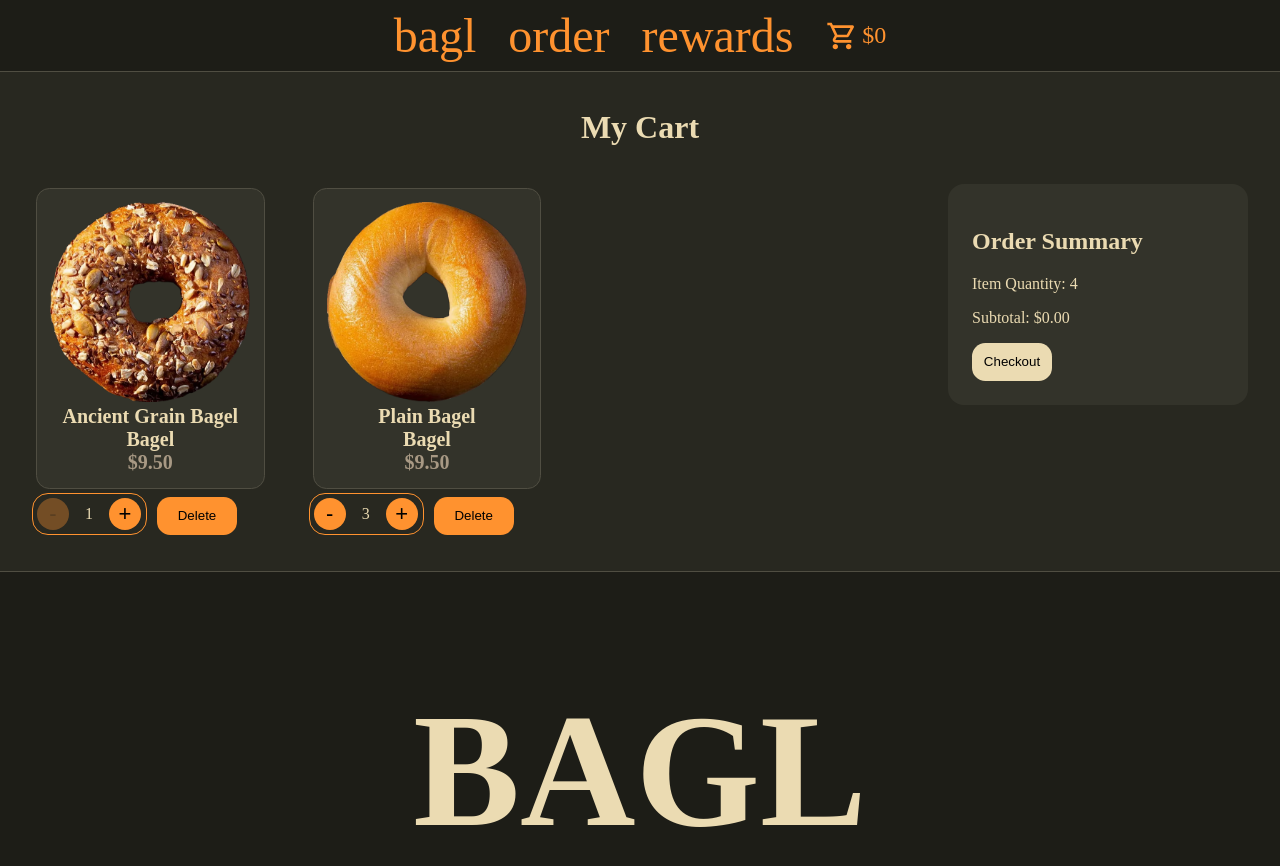
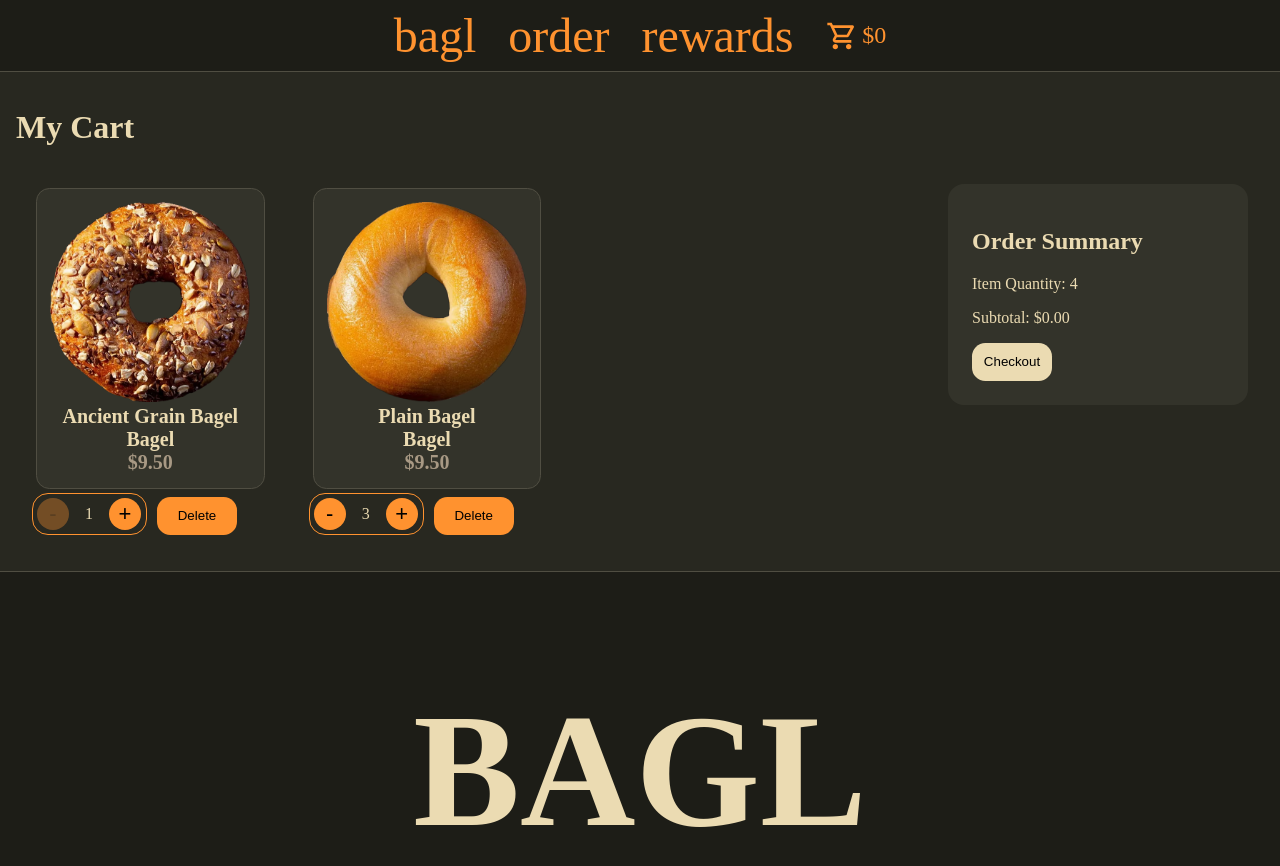
Before and after one commit to AndrewRoddy/HIC-Project-1, a SvelteKit app: page /cart in a window 1280 px wide. Shown: the top 866 px of the page. Built offline with nearby package versions, Linux system fonts and the light colour scheme.

Commit message:
1200 dollars worth of bagels

```diff
--- a/src/routes/bagel/+page.svelte
+++ b/src/routes/bagel/+page.svelte
@@ -1,11 +1,24 @@
 <script lang="ts">
   import '../../app.css';
   import { page } from '$app/state';
+<<<<<<< HEAD
   import Bagel from '$lib/components/Bagel.svelte';
   import { cost } from '$lib/state/cost.svelte.js';
 
   const path = $derived(
     page.url.searchParams.get('path')?.split('/').pop() || 'Cinnamon-Raisin-Bagel.webp'
+=======
+  import Bagel from '../../lib/components/Bagel.svelte';
+  const path = $derived(
+    page.url.searchParams.get('path')?.split('/').pop() ||
+      'Cinnamon-Raisin-Bagel.webp'
+  );
+  const name = $derived(
+    page.url.searchParams.get('name') ?? 'Regular Bagel'
+  );
+  const price = $derived(
+    Number(page.url.searchParams.get('price') ?? 99.99)
+>>>>>>> ec9a8fa (1200 dollars worth of bagels)
   );
   const name = $derived(
     page.url.searchParams.get('name') ?? 'Regular Bagel'
@@ -22,6 +35,7 @@
 <h1 class="page-header">Bagel Info</h1>
 
 <div class="bagel-section">
+<<<<<<< HEAD
   <Bagel
     img={path}
     name={name}
@@ -31,16 +45,25 @@
   <button class="add-to-cart-button" type="button" onclick={buyBagel}>Add to Cart</button>
 </div>
 
+=======
+  <Bagel img={path} {name} {price} />
+</div>
+>>>>>>> ec9a8fa (1200 dollars worth of bagels)
 
 <style>
   .page-header {
     text-align: left;
     padding-left: 0.75em;
+<<<<<<< HEAD
     color: var(--text)
+=======
+    color: var(--text);
+>>>>>>> ec9a8fa (1200 dollars worth of bagels)
   }
 
   .bagel-section {
     padding: 1em;
+<<<<<<< HEAD
     list-style: none;
     margin: 0;
     display: flex;
@@ -55,5 +78,7 @@
     border-radius: 1em;
     background-color: var(--accent);
     cursor: pointer;
+=======
+>>>>>>> ec9a8fa (1200 dollars worth of bagels)
   }
 </style>
--- a/src/routes/cart/+page.svelte
+++ b/src/routes/cart/+page.svelte
@@ -31,7 +31,7 @@
   }
 </script>
 
-<h1 class="center" id="cart-title">My Cart</h1>
+<h1 class="page-header">My Cart</h1>
 
 <div class="cart">
   <section class="cart-items" aria-labelledby="cart-title">
@@ -100,10 +100,6 @@
 
   h2 {
     color: var(--text);
-  }
-
-  .center {
-    text-align: center;
   }
 
   .cart {
```
